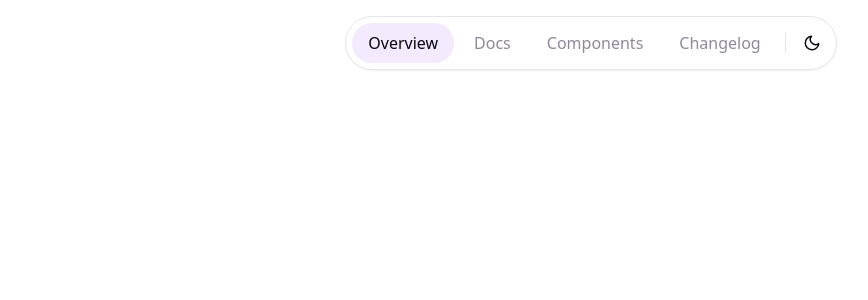
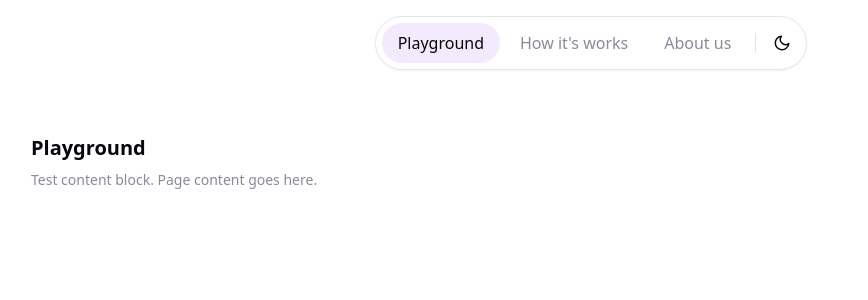
Before and after one commit to Kunanon-Intaraphol/TOC_front, a React (Vite) app: page / in a window 1280 px wide. Shown: the top 300 px of the page, without its empty margins (49-917 px from the left). Built offline with nearby package versions, Linux system fonts and the light colour scheme.

Commit message:
feat: page navigation with Playground, How it works and About us pages

```diff
--- a/src/App.tsx
+++ b/src/App.tsx
@@ -1,10 +1,20 @@
 import './App.css';
-import AppLayout from './components/layout/AppLayout';
+import { useState } from 'react';
+import AppLayout, { type PageId } from './components/layout/AppLayout';
+import About from './components/pages/About';
+import HowItWorks from './components/pages/HowItWorks';
+import Playground from './components/pages/Playground';
 
 function App() {
+	const [page, setPage] = useState<PageId>('playground');
+
 	return (
 		<div className='theme-bg'>
-			<AppLayout></AppLayout>
+			<AppLayout activePage={page} onNavigate={setPage}>
+				{page === 'playground' && <Playground />}
+				{page === 'how-it-works' && <HowItWorks />}
+				{page === 'about' && <About />}
+			</AppLayout>
 		</div>
 	);
 }
--- a/src/components/layout/AppLayout.tsx
+++ b/src/components/layout/AppLayout.tsx
@@ -1,6 +1,8 @@
 import { useCallback, useEffect, useState } from 'react';
 import Content from './Content';
-import Navbar from './Navbar';
+import Navbar, { type PageId } from './Navbar';
+
+export type { PageId };
 
 type Theme = 'light' | 'dark';
 
@@ -15,8 +17,12 @@ function getInitialTheme(): Theme {
 
 export default function AppLayout({
 	children,
+	activePage,
+	onNavigate,
 }: {
 	children?: React.ReactNode;
+	activePage: PageId;
+	onNavigate: (page: PageId) => void;
 }) {
 	const [theme, setTheme] = useState<Theme>(getInitialTheme);
 
@@ -32,7 +38,12 @@ export default function AppLayout({
 
 	return (
 		<div className='app-shell flex min-h-svh flex-col'>
-			<Navbar theme={theme} onThemeToggle={toggleTheme} />
+			<Navbar
+				theme={theme}
+				onThemeToggle={toggleTheme}
+				activePage={activePage}
+				onNavigate={onNavigate}
+			/>
 			<div className='mx-auto flex w-full max-w-7xl flex-1'>
 				<Content>{children}</Content>
 			</div>
--- a/src/components/layout/Navbar.tsx
+++ b/src/components/layout/Navbar.tsx
@@ -1,26 +1,38 @@
 import { useLayoutEffect, useRef, useState } from 'react';
+
+export type PageId = 'playground' | 'how-it-works' | 'about';
 
 type NavbarProps = {
 	theme: 'light' | 'dark';
 	onThemeToggle: () => void;
+	activePage: PageId;
+	onNavigate: (page: PageId) => void;
 };
 
-const NAV_LINKS = ['Overview', 'Docs', 'Components', 'Changelog'];
+const NAV_PAGES: { id: PageId; label: string }[] = [
+	{ id: 'playground', label: 'Playground' },
+	{ id: 'how-it-works', label: "How it's works" },
+	{ id: 'about', label: 'About us' },
+];
 
-export default function Navbar({ theme, onThemeToggle }: NavbarProps) {
-	const [active, setActive] = useState(NAV_LINKS[0]);
+export default function Navbar({
+	theme,
+	onThemeToggle,
+	activePage,
+	onNavigate,
+}: NavbarProps) {
 	const [pill, setPill] = useState({ left: 0, width: 0 });
 	const itemRefs = useRef<Record<string, HTMLButtonElement | null>>({});
 
 	useLayoutEffect(() => {
 		const update = () => {
-			const el = itemRefs.current[active];
+			const el = itemRefs.current[activePage];
 			if (el) setPill({ left: el.offsetLeft, width: el.offsetWidth });
 		};
 		update();
 		window.addEventListener('resize', update);
 		return () => window.removeEventListener('resize', update);
-	}, [active]);
+	}, [activePage]);
 
 	return (
 		<header className='sticky top-0 z-(--z-nav) flex justify-center bg-transparent px-4 pt-4'>
@@ -35,16 +47,16 @@ export default function Navbar({ theme, onThemeToggle }: NavbarProps) {
 					className='pointer-events-none absolute top-1.5 bottom-1.5 rounded-full bg-primary-bg transition-all duration-300'
 				/>
 
-				{NAV_LINKS.map((label) => {
-					const isActive = active === label;
+				{NAV_PAGES.map((page) => {
+					const isActive = activePage === page.id;
 					return (
 						<button
-							key={label}
+							key={page.id}
 							ref={(el) => {
-								itemRefs.current[label] = el;
+								itemRefs.current[page.id] = el;
 							}}
 							type='button'
-							onClick={() => setActive(label)}
+							onClick={() => onNavigate(page.id)}
 							aria-current={isActive ? 'page' : undefined}
 							className={`relative z-10 rounded-full px-4 py-2 text-sm whitespace-nowrap transition-colors duration-200 ${
 								isActive
@@ -52,7 +64,7 @@ export default function Navbar({ theme, onThemeToggle }: NavbarProps) {
 									: 'text-muted hover:text-foreground'
 							}`}
 						>
-							{label}
+							{page.label}
 						</button>
 					);
 				})}
--- /dev/null
+++ b/src/components/pages/About.tsx
@@ -0,0 +1,10 @@
+export default function About() {
+	return (
+		<div className='py-8'>
+			<h1 className='text-xl font-semibold text-heading'>About us</h1>
+			<p className='mt-2 text-sm text-muted'>
+				Test content block. Page content goes here.
+			</p>
+		</div>
+	);
+}
--- /dev/null
+++ b/src/components/pages/HowItWorks.tsx
@@ -0,0 +1,64 @@
+import { useState } from 'react';
+import DomainFilterSection from './how-it-works/DomainFilterSection';
+import EmailFilterSection from './how-it-works/EmailFilterSection';
+import PhoneFilterSection from './how-it-works/PhoneFilterSection';
+
+const SECTIONS = [
+	{ id: 'email-filter', title: 'Email filter', Component: EmailFilterSection },
+	{ id: 'phone-filter', title: 'Phone filter', Component: PhoneFilterSection },
+	{
+		id: 'domain-filter',
+		title: 'Domain filter',
+		Component: DomainFilterSection,
+	},
+];
+
+export default function HowItWorks() {
+	const [active, setActive] = useState(SECTIONS[0].id);
+
+	return (
+		<div className='grid grid-cols-1 gap-6 lg:grid-cols-[220px_minmax(0,1fr)]'>
+			{/* Left sidebar */}
+			<aside className='lg:sticky lg:top-24 lg:self-start'>
+				<nav
+					aria-label='How it works sections'
+					className='flex gap-1 overflow-x-auto lg:flex-col'
+				>
+					{SECTIONS.map((section) => {
+						const isActive = active === section.id;
+						return (
+							<a
+								key={section.id}
+								href={`#${section.id}`}
+								onClick={() => setActive(section.id)}
+								aria-current={isActive ? 'true' : undefined}
+								className={`rounded-lg px-3 py-2 text-sm whitespace-nowrap transition-colors ${
+									isActive
+										? 'bg-primary-bg font-medium text-heading'
+										: 'text-muted hover:bg-surface-2 hover:text-foreground'
+								}`}
+							>
+								{section.title}
+							</a>
+						);
+					})}
+				</nav>
+			</aside>
+
+			{/* Content blocks, separated by dividers */}
+			<div className='min-w-0'>
+				{SECTIONS.map(({ id, Component }, i) => {
+					return (
+						<div
+							key={id}
+							id={id}
+							className={`scroll-mt-24 py-8 first:pt-0 ${i > 0 ? 'border-t border-border' : ''}`}
+						>
+							<Component />
+						</div>
+					);
+				})}
+			</div>
+		</div>
+	);
+}
--- /dev/null
+++ b/src/components/pages/Playground.tsx
@@ -0,0 +1,10 @@
+export default function Playground() {
+	return (
+		<div className='py-8'>
+			<h1 className='text-xl font-semibold text-heading'>Playground</h1>
+			<p className='mt-2 text-sm text-muted'>
+				Test content block. Page content goes here.
+			</p>
+		</div>
+	);
+}
--- /dev/null
+++ b/src/components/pages/how-it-works/DomainFilterSection.tsx
@@ -0,0 +1,10 @@
+export default function DomainFilterSection() {
+	return (
+		<>
+			<h2 className='text-lg font-semibold text-heading'>Domain filter</h2>
+			<p className='mt-2 text-sm text-muted'>
+				Test content block. Content for domain filter goes here.
+			</p>
+		</>
+	);
+}
--- /dev/null
+++ b/src/components/pages/how-it-works/EmailFilterSection.tsx
@@ -0,0 +1,10 @@
+export default function EmailFilterSection() {
+	return (
+		<>
+			<h2 className='text-lg font-semibold text-heading'>Email filter</h2>
+			<p className='mt-2 text-sm text-muted'>
+				Test content block. Content for email filter goes here.
+			</p>
+		</>
+	);
+}
--- /dev/null
+++ b/src/components/pages/how-it-works/PhoneFilterSection.tsx
@@ -0,0 +1,10 @@
+export default function PhoneFilterSection() {
+	return (
+		<>
+			<h2 className='text-lg font-semibold text-heading'>Phone filter</h2>
+			<p className='mt-2 text-sm text-muted'>
+				Test content block. Content for phone filter goes here.
+			</p>
+		</>
+	);
+}
--- a/src/index.css
+++ b/src/index.css
@@ -57,6 +57,10 @@
 	box-sizing: border-box;
 }
 
+html {
+	scroll-behavior: smooth;
+}
+
 html,
 body {
 	margin: 0;
```
